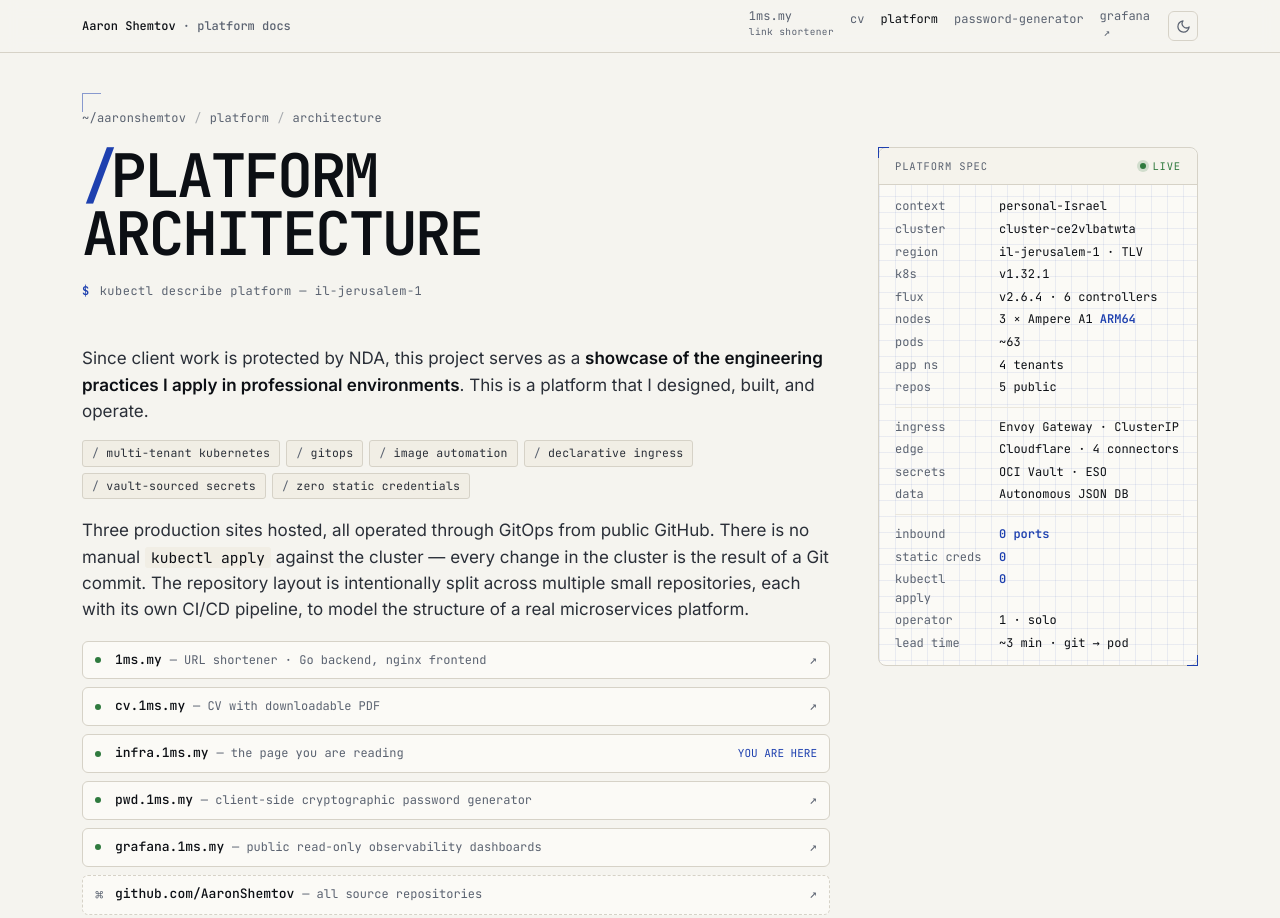
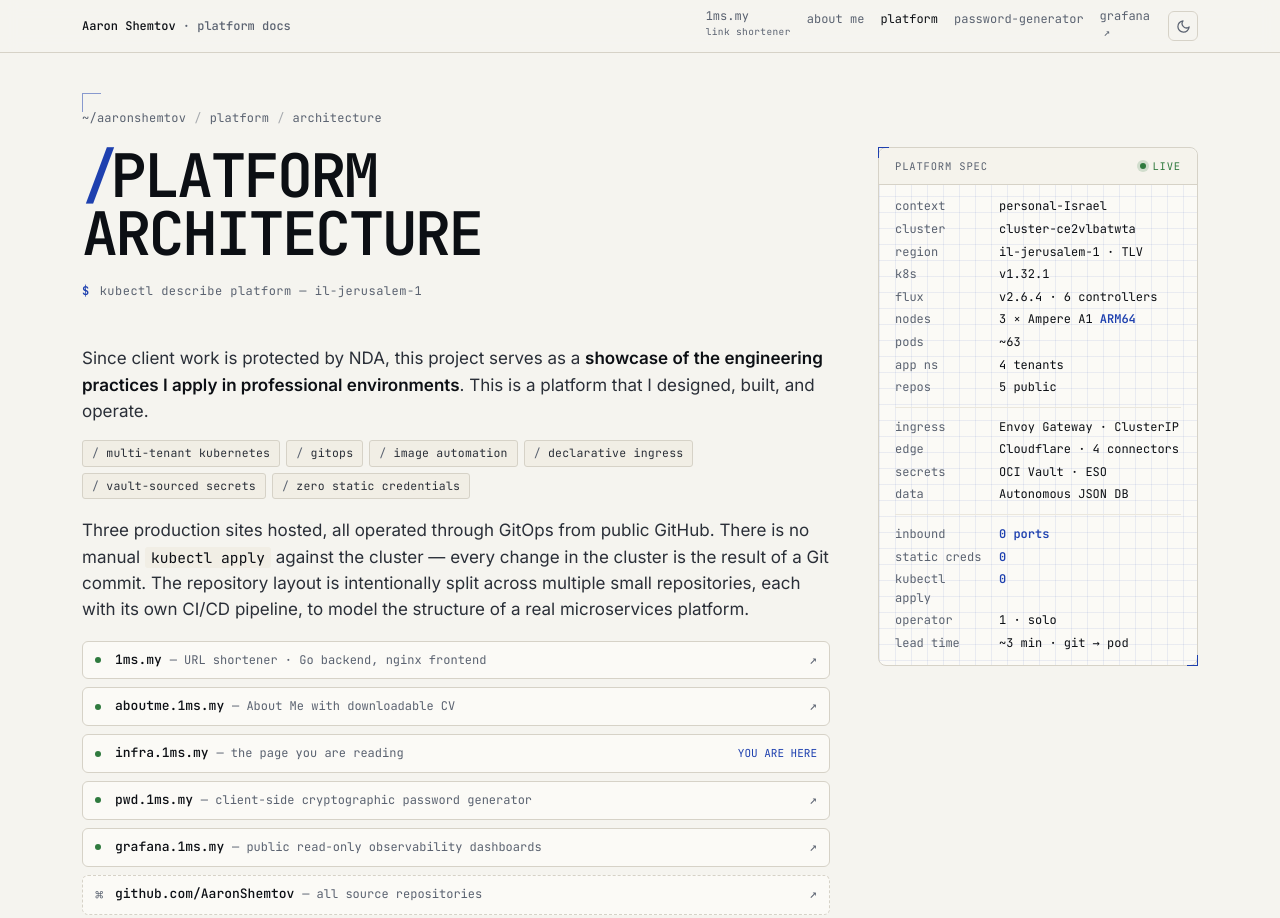
Before and after one commit to AaronShemtov/infra-frontend, a plain HTML site: page public/index.html in a window 1280 px wide. Shown: the top 918 px of the page. Drawn offline with Linux system fonts and the light colour scheme; no server answers.

Commit message:
docs: rename CV navigation to About Me
* chore: run one-time About Me navigation update

* docs: rename CV navigation to About Me

---------

Co-authored-by: GitHub Actions <41898282+github-actions[bot]@users.noreply.github.com>

```diff
--- a/public/index.html
+++ b/public/index.html
@@ -4,7 +4,7 @@
 <meta charset="utf-8" />
 <meta name="viewport" content="width=device-width,initial-scale=1" />
 <title>Platform Architecture — infra.1ms.my</title>
-<meta name="description" content="The Kubernetes platform behind 1ms.my, cv.1ms.my and infra.1ms.my — OCI, OKE, Flux GitOps, Cloudflare, External Secrets + Vault." />
+<meta name="description" content="The Kubernetes platform behind 1ms.my, aboutme.1ms.my and infra.1ms.my — OCI, OKE, Flux GitOps, Cloudflare, External Secrets + Vault." />
 <script>
   // theme toggle (early to avoid flash)
   (function(){ try { var t = localStorage.getItem('theme') || 'light'; document.documentElement.setAttribute('data-theme', t); } catch(e){} })();
@@ -83,7 +83,7 @@
     <div style="display:flex; align-items:center; gap:18px;">
       <nav class="ribbon-nav">
         <a href="https://1ms.my/"><span>1ms.my</span><span class="ribbon-sub">link shortener</span></a>
-        <a href="https://cv.1ms.my/">cv</a>
+        <a href="https://aboutme.1ms.my/">about me</a>
         <a href="https://infra.1ms.my/" class="current">platform</a>
         <a href="https://pwd.1ms.my/">password-generator</a>
         <a href="https://grafana.1ms.my/" target="_blank" rel="noopener"><span>grafana</span><span class="ribbon-ext">↗</span></a>
@@ -132,7 +132,7 @@
 
         <ul class="site-list">
           <li><a href="https://1ms.my/"><span class="dot-i"></span><span><span class="name">1ms.my</span> <span class="desc">— URL shortener · Go backend, nginx frontend</span></span><span style="color:var(--mute)">↗</span></a></li>
-          <li><a href="https://cv.1ms.my/"><span class="dot-i"></span><span><span class="name">cv.1ms.my</span> <span class="desc">— CV with downloadable PDF</span></span><span style="color:var(--mute)">↗</span></a></li>
+          <li><a href="https://aboutme.1ms.my/"><span class="dot-i"></span><span><span class="name">aboutme.1ms.my</span> <span class="desc">— About Me with downloadable CV</span></span><span style="color:var(--mute)">↗</span></a></li>
           <li><span class="dot-i"></span><span><span class="name">infra.1ms.my</span> <span class="desc">— the page you are reading</span></span><span style="color:var(--accent);font-size:11px">YOU ARE HERE</span></li>
           <li><a href="https://pwd.1ms.my/"><span class="dot-i"></span><span><span class="name">pwd.1ms.my</span> <span class="desc">— client-side cryptographic password generator</span></span><span style="color:var(--mute)">↗</span></a></li>
           <li><a href="https://grafana.1ms.my/"><span class="dot-i"></span><span><span class="name">grafana.1ms.my</span> <span class="desc">— public read-only observability dashboards</span></span><span style="color:var(--mute)">↗</span></a></li>
@@ -201,10 +201,10 @@
         </div>
       </div>
       <div class="live-svc">
-        <span class="live-dot" data-url="https://cv.1ms.my/"></span>
+        <span class="live-dot" data-url="https://aboutme.1ms.my/"></span>
         <div>
-          <div class="name">cv.1ms.my</div>
-          <div class="meta" data-status="cv.1ms.my">checking…</div>
+          <div class="name">aboutme.1ms.my</div>
+          <div class="meta" data-status="aboutme.1ms.my">checking…</div>
         </div>
       </div>
       <div class="live-svc">
@@ -282,7 +282,7 @@
         <line x1="450" y1="415" x2="450" y2="460" stroke="#3b82f6" stroke-width="1.5" marker-end="url(#arrow)"></line>
         <line x1="610" y1="415" x2="610" y2="460" stroke="#3b82f6" stroke-width="1.5" marker-end="url(#arrow)"></line>
         <text x="145" y="438" font-size="10" fill="currentColor" opacity="0.7">1ms.my</text>
-        <text x="305" y="438" font-size="10" fill="currentColor" opacity="0.7">cv.1ms.my</text>
+        <text x="305" y="438" font-size="10" fill="currentColor" opacity="0.7">aboutme.1ms.my</text>
         <text x="465" y="438" font-size="10" fill="currentColor" opacity="0.7">infra.1ms.my</text>
         <text x="625" y="438" font-size="10" fill="currentColor" opacity="0.7">pwd · grafana</text>
         <g class="clickable" data-acc="SHORTENER">
@@ -451,7 +451,7 @@
         <p>Hostname-based routing:</p>
         <ul>
           <li><code>1ms.my</code> → <code>urlshortener</code> namespace (writer, reader, frontend Services selected by path)</li>
-          <li><code>cv.1ms.my</code> → <code>cv</code> namespace (<code>cv-frontend</code>)</li>
+          <li><code>aboutme.1ms.my</code> → <code>cv</code> namespace (<code>cv-frontend</code>)</li>
           <li><code>infra.1ms.my</code> → <code>infra</code> namespace (this page)</li>
         </ul>
                 <div class="code-block">
@@ -1186,7 +1186,7 @@ location: https://docs.kubernetes.io/some/long/path</code></pre>
         <ul>
           <li><strong><a href="https://github.com/AaronShemtov/urlshortener-backend" target="_blank" rel="noopener">AaronShemtov/urlshortener-backend</a></strong> — Go service running in writer or reader mode, selected by environment variable. SODA REST client, distroless image.</li>
           <li><strong><a href="https://github.com/AaronShemtov/urlshortener-frontend" target="_blank" rel="noopener">AaronShemtov/urlshortener-frontend</a></strong> — static HTML, CSS and JavaScript form, served by nginx-unprivileged.</li>
-          <li><strong><a href="https://github.com/AaronShemtov/cv-frontend" target="_blank" rel="noopener">AaronShemtov/cv-frontend</a></strong> — the CV site at cv.1ms.my.</li>
+          <li><strong><a href="https://github.com/AaronShemtov/cv-frontend" target="_blank" rel="noopener">AaronShemtov/cv-frontend</a></strong> — the CV site at aboutme.1ms.my.</li>
           <li><strong><a href="https://github.com/AaronShemtov/infra-frontend" target="_blank" rel="noopener">AaronShemtov/infra-frontend</a></strong> — this page.</li>
           <li><strong><a href="https://github.com/AaronShemtov/pwd-frontend" target="_blank" rel="noopener">AaronShemtov/pwd-frontend</a></strong> — the password generator at pwd.1ms.my; client-side cryptographic generation, no backend.</li>
           <li><strong><a href="https://github.com/AaronShemtov/personal-k8s" target="_blank" rel="noopener">AaronShemtov/personal-k8s</a></strong> — the GitOps source of truth. Contains every Flux Kustomization, HelmRelease and Kubernetes manifest reconciled against the cluster.</li>
@@ -1374,7 +1374,7 @@ location: https://docs.kubernetes.io/some/long/path</code></pre>
           <td>Alertmanager → Email</td>
         </tr>
         <tr>
-          <td class="svc">cv.1ms.my</td>
+          <td class="svc">aboutme.1ms.my</td>
           <td>availability · static</td>
           <td>99.9 %</td>
           <td class="pending">pending observability</td>
@@ -1395,11 +1395,11 @@ location: https://docs.kubernetes.io/some/long/path</code></pre>
 
   <footer class="foot">
     <div>
-      <span class="tag">built · operated · documented · monitored by <a href="https://cv.1ms.my/" style="color:inherit;text-decoration:underline;text-underline-offset:3px;">Aaron Shemtov</a></span>
+      <span class="tag">built · operated · documented · monitored by <a href="https://aboutme.1ms.my/" style="color:inherit;text-decoration:underline;text-underline-offset:3px;">Aaron Shemtov</a></span>
     </div>
     <div class="foot-nav">
       <a href="https://1ms.my/"><span>1ms.my</span><span class="ribbon-sub">link shortener</span></a>
-      <a href="https://cv.1ms.my/">cv</a>
+      <a href="https://aboutme.1ms.my/">about me</a>
       <a href="https://infra.1ms.my/">platform</a>
       <a href="https://pwd.1ms.my/">password-generator</a>
       <a href="https://grafana.1ms.my/" target="_blank" rel="noopener"><span>grafana</span><span class="ribbon-ext">↗</span></a>
```
Also changed, not shown: 1 other file.
